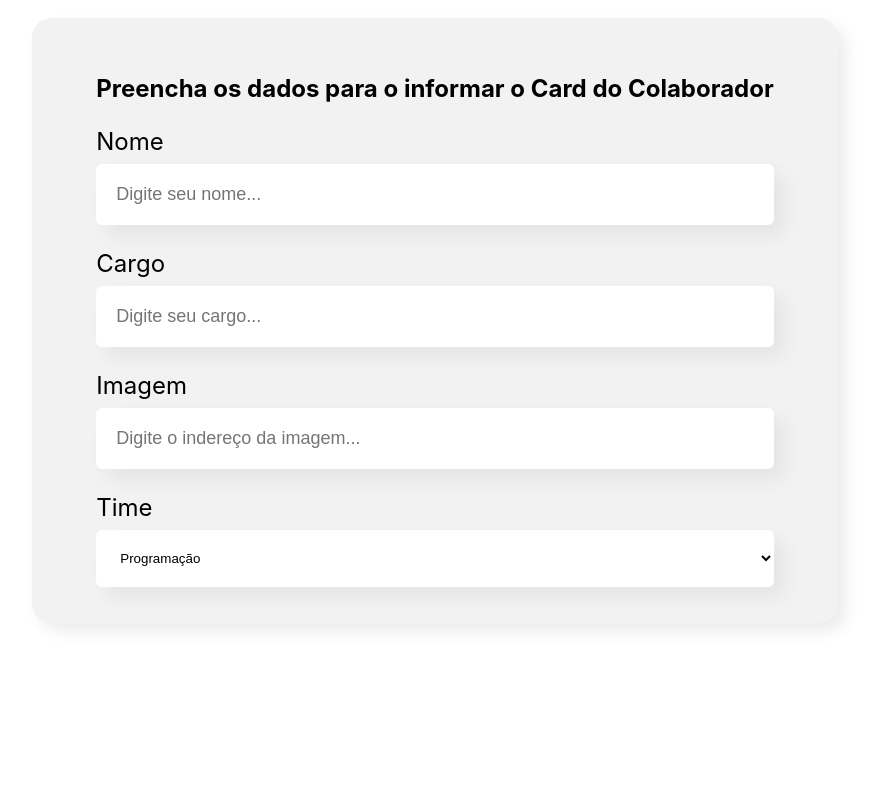
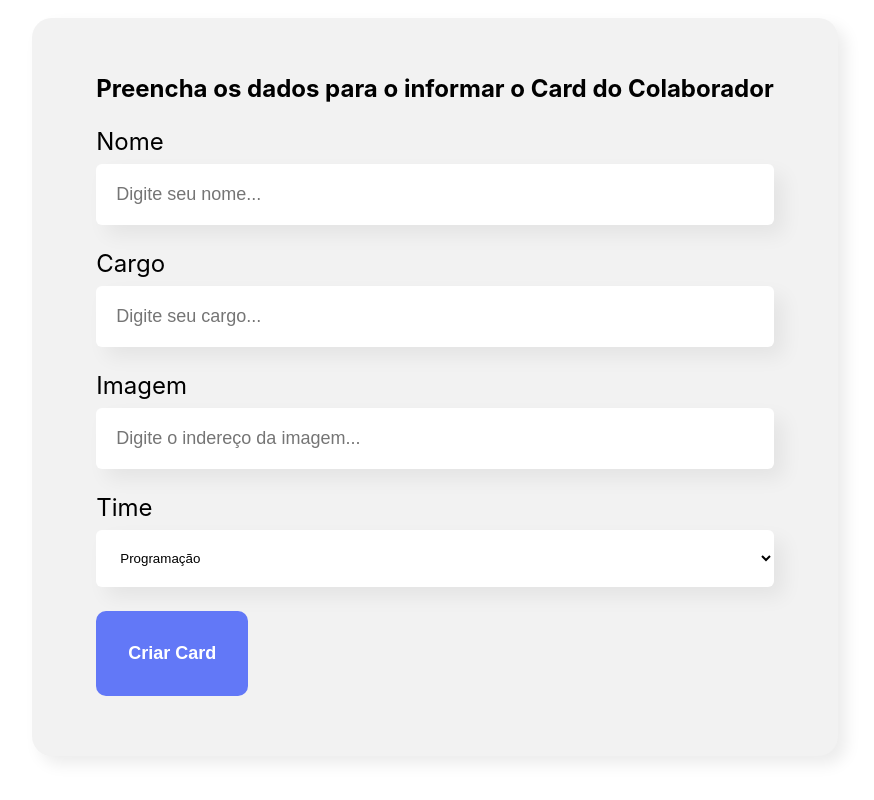
Before and after one commit to GabriellMaiaa/OrganoReact, a React (Create React App) app: page / in a window 1280 px wide. Shown: the part 422-1222 px from the top of the page, without its empty margins (205-1079 px from the left). Before the commit the page ends 1135 px from the top, so only its background shows below. Built offline with nearby package versions, Linux system fonts and the light colour scheme.

Commit message:
adicionando botao

```diff
--- /dev/null
+++ b/src/components/Botao/Botao.css
@@ -0,0 +1,18 @@
+.botao {
+    background-color: #6278f7;
+    border-radius: 10px;
+    font-weight: 700;
+    font-size: 18px;
+    padding: 32px;
+    border: none;
+    cursor: pointer;
+    color: white;
+    margin: 24px 0;
+    text-align: center;
+    justify-content: center;
+    align-items: center;
+}
+.botao:hover {
+    color: #95ffd4;
+
+}
--- /dev/null
+++ b/src/components/Botao/Botao.js
@@ -0,0 +1,14 @@
+import React from 'react'
+import "./Botao.css"
+
+const Botao = (props) => {
+  return (
+    <div>
+      <button className='botao'>
+        {props.children} {/*Aqui é passado o valor da Children que foi posta na passagem de componente */}
+      </button>
+    </div>
+  )
+}
+
+export default Botao
--- a/src/components/Formulario/Formulario.js
+++ b/src/components/Formulario/Formulario.js
@@ -1,4 +1,5 @@
 import React from 'react'
+import Botao from '../Botao/Botao'
 import CampoTexto from '../CampoTexto/CampoTexto'
 import ListaSuspensa from '../ListaSuspensa/ListaSuspensa'
 import "./Formulario.css"
@@ -23,6 +24,10 @@
                     <CampoTexto label="Imagem" placeholder='Digite o indereço da imagem' />
                     {/**Abaixo vai ser passado a Lista Suspensa com as Props */}
                     <ListaSuspensa label="Time" itens={times}/>
+                    {/*Informações do Botão */}
+                    <Botao>{/*Exemplo de Children Props */}
+                        Criar Card
+                    </Botao>
                 </form>
             </section>
         </div>
```
